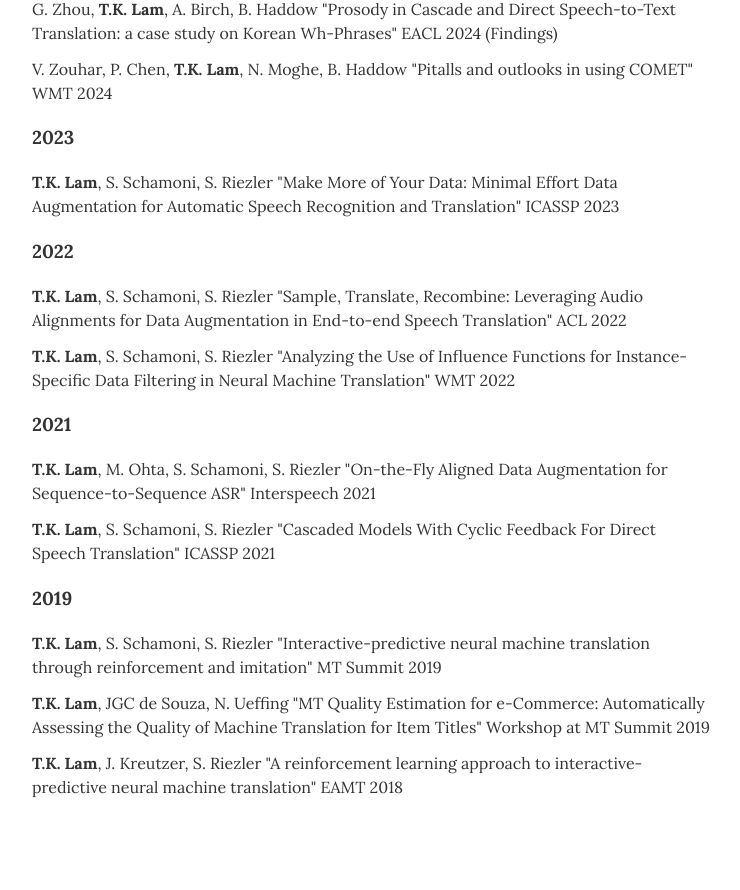
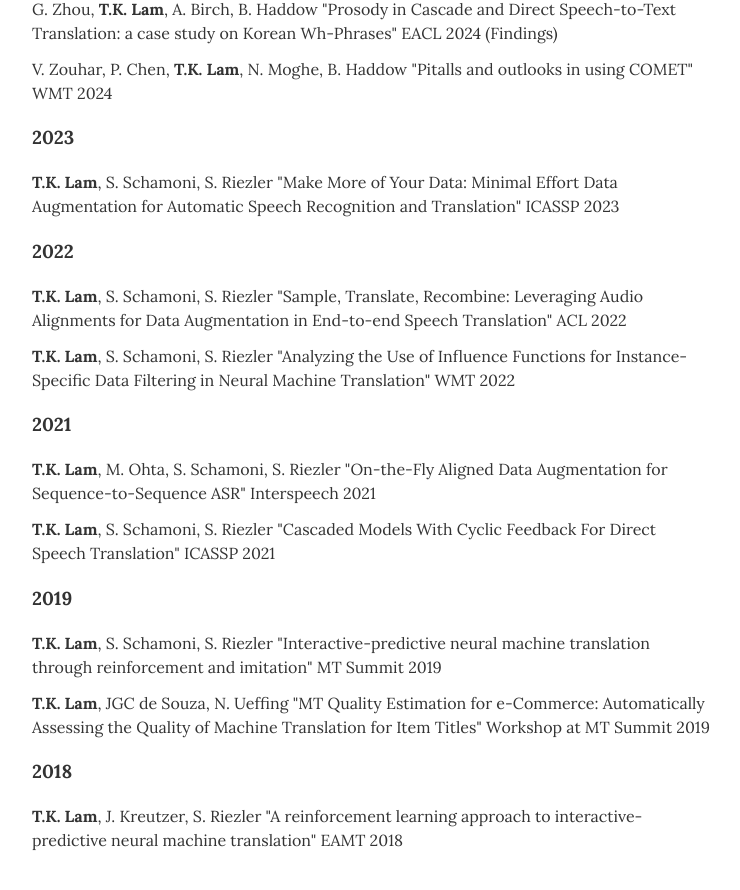
Before and after one commit to heidelkin/heidelkin.github.io, a Jekyll site: the page built from index.html, in a window 1280 px wide and 900 px high, scrolled down 1082 px. Shown: the top 890 px of the window, without its empty margins (268-1008 px from the left). Built offline with Jekyll 4.4.1, drawn with Linux system fonts in a browser that asks for light colours; before the commit the page ends 1929 px from its top, so only the background shows below that.

Commit message:
update papers

```diff
--- a/_data/papers.yml
+++ b/_data/papers.yml
@@ -49,6 +49,8 @@
   - authors: "<strong>T.K. Lam</strong>, JGC de Souza, N. Ueffing"
     title: "MT Quality Estimation for e-Commerce: Automatically Assessing the Quality of Machine Translation for Item Titles"
     venue: "Workshop at MT Summit 2019"
+- year: 2018
+  papers:
   - authors: "<strong>T.K. Lam</strong>, J. Kreutzer, S. Riezler"
     title: "A reinforcement learning approach to interactive-predictive neural machine translation"
     venue: "EAMT 2018"
```
